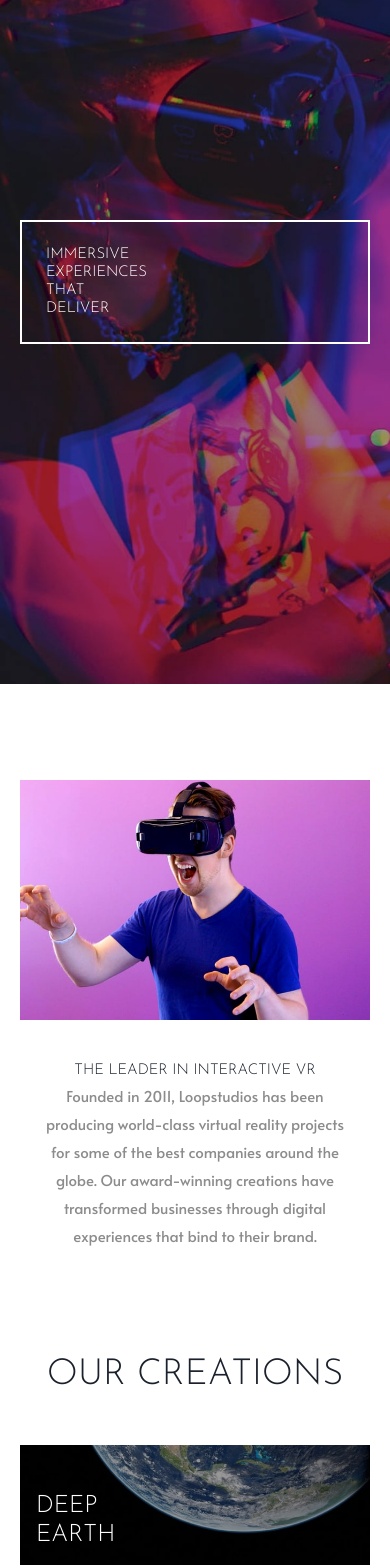
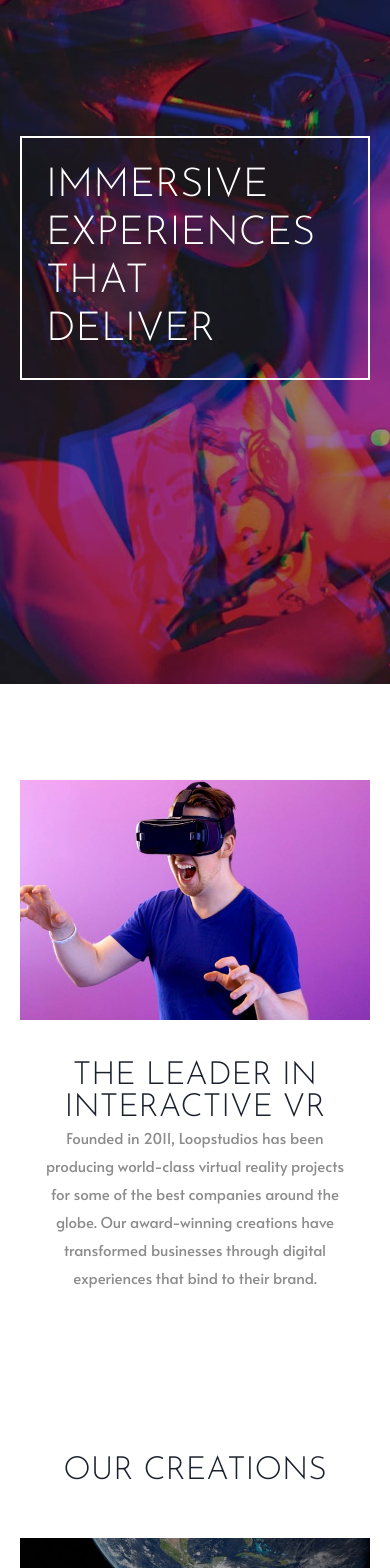
Before and after one commit to gylim0604/FrontEnd-Mentor-Loopstudio-Landing-Page, a Next.js app: page / in a window 390 px wide. Shown: the part 160-1728 px from the top of the page. Built offline with nearby package versions, Linux system fonts and the light colour scheme.

Commit message:
added desktop styles, need to fix some mobile and medium styles

```diff
--- a/components/AboutUs.js
+++ b/components/AboutUs.js
@@ -9,12 +9,13 @@ function AboutUs() {
             d='flex'
             flexDir='column'
             textAlign='center'
-            py='3.5rem'
+            pt='3.5rem'
             maxW={{
                 md: 'container.md',
                 lg: 'container.lg',
             }}
             pos='relative'
+            mt={{ lg: '7rem' }}
         >
             <Box as='picture'>
                 <Box
@@ -28,34 +29,38 @@ function AboutUs() {
                     alt='man wearing VR headset'
                     w={{ base: '100%' }}
                     h={{ base: 'auto' }}
-                    maxW={{ md: '731px' }}
+                    maxW={{ md: '731px', lg: '70%' }}
                 />
             </Box>
 
             <Box
                 // paddings
                 px={{ base: '1.25rem', md: '0' }}
-                pl={{ md: '5rem' }}
-                pt={{ md: '5rem' }}
+                pl={{ md: '5rem', lg: '7rem' }}
+                pt={{ md: '5rem', lg: '7rem' }}
                 // positioning when non mobile
                 pos={{ md: 'absolute' }}
                 bg={{ md: 'white' }}
-                maxW={{ md: '550px' }}
-                bottom='3.5rem'
+                maxW={{ md: '550px', lg: '45%' }}
+                bottom='0'
                 right='1.25rem'
                 // border='1px solid black'
                 textAlign={{ md: 'left' }}
             >
                 <Heading
-                    fontSize={{ md: '2.5rem' }}
-                    lineHeight={{ md: '2.9rem' }}
-                    mb={{ md: '1rem' }}
+                    fontSize={{ base: '2rem', md: '2.5rem', lg: '3.5rem' }}
+                    lineHeight={{ base: '2rem', md: '2.9rem', lg: '3.5rem' }}
+                    mb={{ md: '1rem', lg: '2rem' }}
                 >
                     The leader in interactive VR
                 </Heading>
                 <Text
                     color='darkGray'
-                    lineHeight={{ base: '1.75rem', md: '1.5rem' }}
+                    lineHeight={{
+                        base: '1.75rem',
+                        md: '1.5rem',
+                        lg: '1.75rem',
+                    }}
                 >
                     Founded in 2011, Loopstudios has been producing world-class
                     virtual reality projects for some of the best companies
--- a/components/Footer.js
+++ b/components/Footer.js
@@ -16,6 +16,7 @@ function Footer() {
         <Box bg='black'>
             <Container
                 color='white'
+                mt={{ lg: '10rem' }}
                 py={{ base: '4rem', md: '2rem' }}
                 maxW={{
                     md: 'container.md',
@@ -32,7 +33,7 @@ function Footer() {
                     <Img src='/images/logo.svg' h={{ md: '24px' }} />
                     <Stack
                         py={{ base: '2rem', md: '1rem' }}
-                        direction={{ md: 'row' }}
+                        direction={{ base: 'column', md: 'row' }}
                         textAlign='center'
                         spacing='1rem'
                         mx='0'
@@ -48,14 +49,14 @@ function Footer() {
                     flexDir={{ base: 'column' }}
                     alignItems={{ base: ' center', md: 'end' }}
                 >
-                    <HStack py={{ base: '1rem', md: '0' }} spacing='1rem'>
+                    <HStack spacing='1rem' mt={{ base: '1.5rem', md: '0' }}>
                         <Facebook />
                         <Twitter />
                         <Pintrest />
                         <Instagram />
                     </HStack>
 
-                    <Text color='darkGray' py={{ base: '0', md: '1rem' }}>
+                    <Text color='darkGray' py={{ base: '1rem', md: '1rem' }}>
                         © 2021 Loopstudios. All rights reserved.
                     </Text>
                 </Flex>
--- a/components/Gallery/Card.js
+++ b/components/Gallery/Card.js
@@ -8,11 +8,16 @@ function Card(props) {
     return (
         <Box
             position='relative'
-            h={{ base: '120px', md: '390px' }}
             bgImg={{ base: `url(${imgMobile})`, md: `url(${imgDesktop})` }}
-            bgSize={{ base: '100%' }}
+            bgSize={{ base: '100%', md: '100%' }}
             bgPosition={{ base: 'center' }}
             bgRepeat='no-repeat'
+            // some magical wait to maintain aspect ration
+            // 450/256 = 1/757
+            h={{ base: '120px', md: '0' }}
+            pt={{ md: '175.7%' }}
+            overflow={{ md: 'hidden' }}
+            // mask thingy
             _after={{
                 bg: 'rgba(0,0,0,.4)',
                 content: '""',
@@ -25,9 +30,9 @@ function Card(props) {
                 as='h3'
                 color='white'
                 position='absolute'
-                bottom='1rem'
-                left='1rem'
-                fontSize='1.5rem'
+                bottom={{ base: '1rem', md: '1.5rem', lg: '2.5rem' }}
+                left={{ base: '1rem', md: '1.5rem', lg: '2.5rem' }}
+                fontSize={{ base: '1.5rem', md: '1.75rem', lg: '2.5rem' }}
                 zIndex='2'
                 textAlign='left'
             >
--- a/components/Gallery/Gallery.js
+++ b/components/Gallery/Gallery.js
@@ -6,16 +6,22 @@ function Gallery() {
     return (
         <Container
             textAlign={{ base: 'center', md: 'unset' }}
-            py='3rem'
+            mt='7rem'
+            pt='3rem'
             maxW={{
                 md: 'container.md',
                 lg: 'container.lg',
             }}
             pos={{ md: 'relative' }}
         >
-            <Heading as='h2' mb='3rem'>
+            <Heading
+                as='h2'
+                mb='3rem'
+                fontSize={{ base: '2rem', md: '2.5rem', lg: '3.5rem' }}
+            >
                 Our creations
             </Heading>
+
             <Grid gap='1.5rem' gridTemplateColumns={{ md: 'repeat(4,1fr)' }}>
                 <Card
                     imgMobile='/images/mobile/image-deep-earth.jpg'
@@ -81,7 +87,7 @@ function Gallery() {
                 letterSpacing='2px'
                 // desktop positioning
                 pos={{ md: 'absolute' }}
-                top={{ md: '0' }}
+                top={{ md: '1rem' }}
                 right={{ md: '1.25rem' }}
             >
                 See all
--- a/components/Header/Header.js
+++ b/components/Header/Header.js
@@ -6,7 +6,10 @@ import Nav from './Nav';
 function Header() {
     return (
         <Box
-            bgImage='url("/images/mobile/image-hero.jpg")'
+            bgImage={{
+                base: 'url("/images/mobile/image-hero.jpg")',
+                md: 'url("/images/desktop/image-hero.jpg")',
+            }}
             h='100vh'
             bgRepeat='no-repeat'
             bgSize='cover'
--- a/components/Header/Hero.js
+++ b/components/Header/Hero.js
@@ -17,15 +17,15 @@ function Hero() {
                 pos='relative'
                 top='-10%'
                 border='2px white solid'
-                w={{ base: '100%', md: '50%' }}
+                w={{ base: '100%', md: '50%', lg: '60%' }}
             >
                 <Heading
                     // One word per line
                     d='table-caption'
                     w={{ base: 'min-content', md: '100%' }}
                     color='white'
-                    p='1.5rem'
-                    fontSize={{ md: '3rem' }}
+                    p={{ base: '1.5rem', md: '2rem' }}
+                    fontSize={{ base: '2.5rem', md: '3rem', lg: '5.5rem' }}
                 >
                     Immersive experiences that deliver
                 </Heading>
--- a/components/Header/Nav.js
+++ b/components/Header/Nav.js
@@ -17,12 +17,11 @@ function Nav() {
     const { isOpen, onOpen, onClose, onToggle } = useDisclosure();
     return (
         <Container
-            // bg={{ md: 'black' }}
             d='flex'
             justifyContent='space-between'
             position='relative'
             zIndex='2000'
-            pt='2.5rem'
+            pt={{ base: '2.5rem', lg: '5rem' }}
             alignItems='center'
             maxW={{
                 md: 'container.md',
@@ -73,12 +72,7 @@ function Nav() {
                 </ModalContent>
             </Modal>
             <Box d={{ base: 'none', md: 'block' }} as='span'>
-                <HStack
-                    textTransform='uppercase'
-                    fontFamily='Josefin Sans'
-                    m='0'
-                    color='white'
-                >
+                <HStack m='0' color='white' spacing='2rem' fontWeight='400'>
                     <Link>About</Link>
 
                     <Link>Careers</Link>
--- a/styles/loopStudio.js
+++ b/styles/loopStudio.js
@@ -15,7 +15,7 @@ const Heading = {
 };
 const Container = {
     baseStyle: {
-        padding: '1.25rem',
+        px: '1.25rem',
     },
 };
 
@@ -30,7 +30,7 @@ const theme = extendTheme({
             // styles for the `body`
             body: {
                 fontSize: '15px',
-                fontWeight: '300',
+                fontWeight: '400',
                 background: 'white',
                 boxSizing: 'border-box',
                 overflowX: 'hidden',
```
